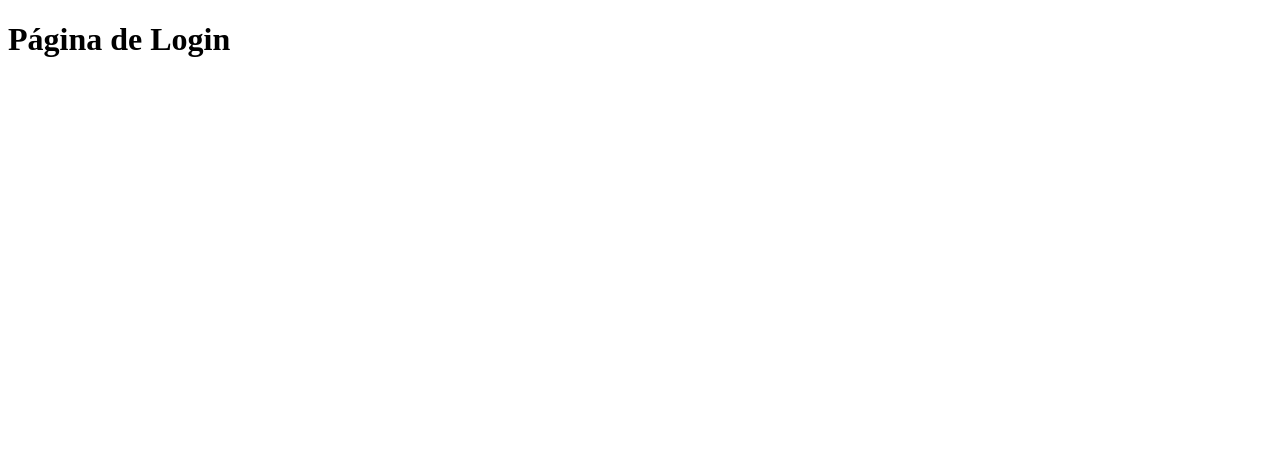
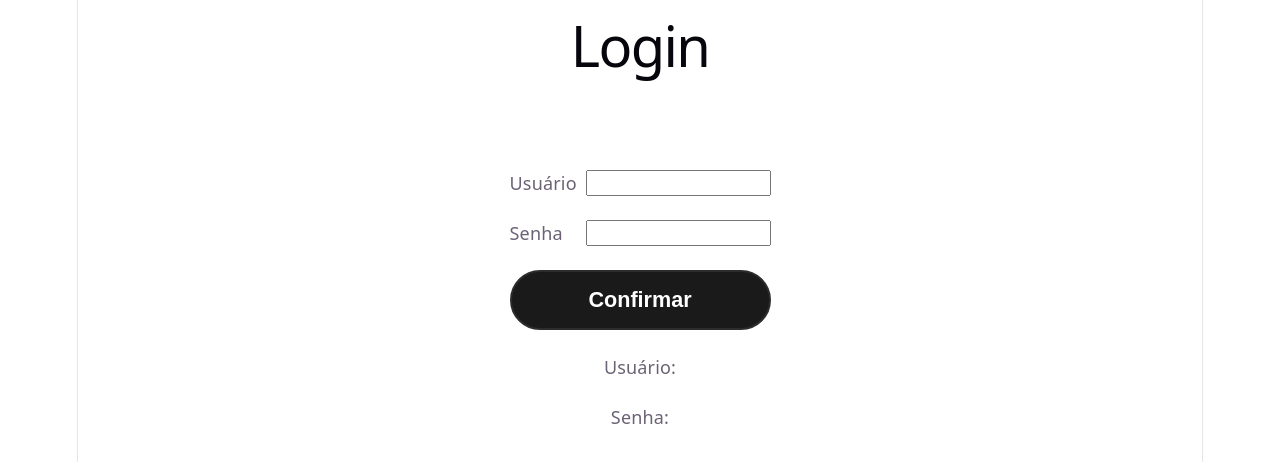
Before and after one commit to Eduzeraaa/BarberFlow, a React (Vite) app in the folder frontend/: page /login in a window 1280 px wide. Shown: the top 462 px of the page. Built offline with nearby package versions, Linux system fonts and the light colour scheme.

Commit message:
feat: improve login page interaction and styling

```diff
--- a/frontend/src/components/BlocoSelecao/BlocoSelecao.css
+++ b/frontend/src/components/BlocoSelecao/BlocoSelecao.css
@@ -1,5 +1,34 @@
-.botoes-barbeiros{
+.area-botoes{
     display: flex;
     flex-direction: row;
     gap: 5vh;
 }
+
+/* From Uiverse.io by gharsh11032000 */
+.area-botoes button {
+  width: 180px;
+  box-sizing: border-box;
+  padding: 15px 20px;
+  font-size: 16px;
+  font-weight: 600;
+  border: 2px solid #414141;
+  color: white;
+  background-color: transparent;
+  cursor: pointer;
+  border-radius: 10px;
+  text-transform: uppercase;
+  transition: all 0.4s cubic-bezier(0.23, 1, 0.320, 1);
+}
+
+.area-botoes button:hover {
+  border-color: #0974f1;
+  box-shadow: 0 0 20px rgba(9, 117, 241, 0.8);
+}
+
+.area-botoes button:active {
+  box-shadow: 0 0 10px rgba(9, 117, 241, 0.4);
+}
+
+.selecionado {
+    transform: scale(1.25);
+}
--- a/frontend/src/components/BlocoSelecao/BlocoSelecao.tsx
+++ b/frontend/src/components/BlocoSelecao/BlocoSelecao.tsx
@@ -2,7 +2,7 @@ import './BlocoSelecao.css'
 
 interface BlocoSelecaoProps {
     titulo: string,
-    confirmacao: string,
+    valorSelecionado: string,
     opcoes: string[],
     aoSelecionar: (opcao: string) => void
 }
@@ -13,13 +13,21 @@ export function BlocoSelecao (props: BlocoSelecaoProps) {
             <div>
                 <h2>{props.titulo}</h2>
             </div>
-            <div className='botoes-barbeiros'>
+            <div className='area-botoes'>
                 {props.opcoes.map((opcao) => {
-                    return <button onClick={() => props.aoSelecionar(opcao)}>{opcao}</button>
+
+                    if (props.valorSelecionado !== null) {
+
+                    }
+
+                    return <button
+                    className={opcao === props.valorSelecionado ? 'selecionado' : ''}
+                    onClick={() => props.aoSelecionar(opcao)}
+                    >
+                        {opcao}
+                    </button>
                 })}
             </div>
-
-            <p>Escolha: {props.confirmacao}</p>
         </>
     )
 }
--- a/frontend/src/index.css
+++ b/frontend/src/index.css
@@ -1,4 +1,4 @@
-/* :root {
+:root {
   --text: #6b6375;
   --text-h: #08060d;
   --bg: #fff;
@@ -108,4 +108,4 @@ code {
   line-height: 135%;
   padding: 4px 8px;
   background: var(--code-bg);
-} */
+}
--- a/frontend/src/pages/Agendamento.css
+++ b/frontend/src/pages/Agendamento.css
@@ -2,13 +2,11 @@
     display: flex;
     flex-direction: column;
     width: auto;
-    height: 100vh;
     align-items: center;
 }
 
 .content-agendamento{
     display: flex;
-    flex-direction: column;
     gap: 7vh;
     align-items: center;
 }
@@ -19,27 +17,3 @@
     align-items: center;
     gap: 7vh;
 }
-
-.botoes-servicos{
-    display: flex;
-    flex-direction: row;
-    gap: 5vh;
-}
-
-.botoes-barbeiros{
-    display: flex;
-    flex-direction: row;
-    gap: 5vh;
-}
-
-.botoes-data{
-    display: flex;
-    flex-direction: row;
-    gap: 5vh;
-}
-
-.botoes-horario{
-    display: flex;
-    flex-direction: row;
-    gap: 5vh;
-}
--- a/frontend/src/pages/Agendamento.tsx
+++ b/frontend/src/pages/Agendamento.tsx
@@ -21,28 +21,28 @@ export function Agendamento () {
                 <BlocoSelecao
                     titulo="Serviço"
                     opcoes={['Barba', 'Degradê', 'Social']}
-                    confirmacao={servico}
+                    valorSelecionado={servico}
                     aoSelecionar={setServico}
                 />
 
                 <BlocoSelecao
                     titulo="Barbeiro"
                     opcoes={['José', 'Roberto', 'Cláudio']}
-                    confirmacao={barbeiro}
+                    valorSelecionado={barbeiro}
                     aoSelecionar={setBarbeiro}
                 />
 
                 <BlocoSelecao
                     titulo="Data"
                     opcoes={['Hoje', 'Amanhã', 'Depois de amanhã']}
-                    confirmacao={data}
+                    valorSelecionado={data}
                     aoSelecionar={setData}
                 />
 
                 <BlocoSelecao
                     titulo="Horário"
                     opcoes={['Manhã', 'Tarde', 'Noite']}
-                    confirmacao={horario}
+                    valorSelecionado={horario}
                     aoSelecionar={setHorario}
                 />
 
--- a/frontend/src/pages/Home.css
+++ b/frontend/src/pages/Home.css
@@ -4,6 +4,7 @@
     width: auto;
     height: 100vh;
     align-items: center;
+    gap: 10vh;
 }
 
 .content-home{
--- a/frontend/src/pages/Home.tsx
+++ b/frontend/src/pages/Home.tsx
@@ -5,12 +5,10 @@ export function Home() {
         <>
         <div className="container-home">
             <h1 className='header-home'>Bem-vindo à barbearia!</h1>
-            <Link to="/agendamento" className='linkpera'>Clique aqui para agendar seu horário!</Link>
+            <Link to="/agendamento">Clique aqui para agendar seu horário!</Link>
             <h2 className='subtitle-home'>Nossos serviços</h2>
             <div className='content-home'>
-                <h3>Desgradê</h3>
-                <h3>Social</h3>
-                <h3>Barba</h3>
+                <h3>Em manutenção</h3>
             </div>
         </div>
         </>
--- /dev/null
+++ b/frontend/src/pages/Login.css
@@ -0,0 +1,71 @@
+.login-content{
+    display: flex;
+    flex-direction: column;
+    align-items: center;
+    gap: 10vh;
+}
+
+.login-container{
+    display: flex;
+    flex-direction: column;
+    /* border: 1px solid red; */
+    gap: 3vh;
+}
+
+.user label,
+.password label {
+  width: 60px;
+  text-align: left;
+}
+
+.user{
+    display: flex;
+    flex-direction: row;
+    gap: 2vh;
+}
+
+.password{
+    display: flex;
+    flex-direction: row;
+    gap:2vh;
+}
+
+.confirm-button {
+  padding: 15px 30px;
+  border: 2px solid #2c2c2c;
+  background-color: #1a1a1a;
+  color: #ffffff;
+  font-size: 1.2rem;
+  cursor: pointer;
+  border-radius: 30px;
+  transition: all 0.4s ease;
+  outline: none;
+  position: relative;
+  overflow: hidden;
+  font-weight: bold;
+}
+
+.confirm-button::after {
+  content: "";
+  position: absolute;
+  top: 0;
+  left: 0;
+  width: 100%;
+  height: 100%;
+  background: radial-gradient(
+    circle,
+    rgba(255, 255, 255, 0.25) 0%,
+    rgba(255, 255, 255, 0) 70%
+  );
+  transform: scale(0);
+  transition: transform 0.5s ease;
+}
+
+.confirm-button:hover::after {
+  transform: scale(4);
+}
+
+.confirm-button:hover {
+  border-color: #666666;
+  background: #292929;
+}
--- a/frontend/src/pages/Login.tsx
+++ b/frontend/src/pages/Login.tsx
@@ -1,7 +1,44 @@
+import './Login.css'
+import { useState } from 'react'
+
 export function Login () {
+
+    const [user, setUser] = useState('')
+    const [password, setPassword] = useState('')
+
+
     return (
         <>
-            <h1>Página de Login</h1>
+            <div className="login-content">
+            <h1 className="header-login">Login</h1>
+
+                <div className="login-container">
+
+                    <div className='user'>
+                        <label>Usuário</label>
+                        <input
+                            type="text"
+                            onChange={(event) => setUser(event.target.value)}
+                        />
+                    </div>
+
+
+                    <div className='password'>
+                        <label>Senha</label>
+                        <input
+                            type="password"
+                            onChange={(event) => setPassword(event.target.value)}
+                        />
+                    </div>
+
+
+                        <button className='confirm-button'>Confirmar</button>
+
+                    <p>Usuário: {user}</p>
+                    <p>Senha: {password}</p>
+
+                </div>
+            </div>
         </>
     )
 }
```
Also changed, not shown: 2 other files (tests, documents, lock files or other folders).
